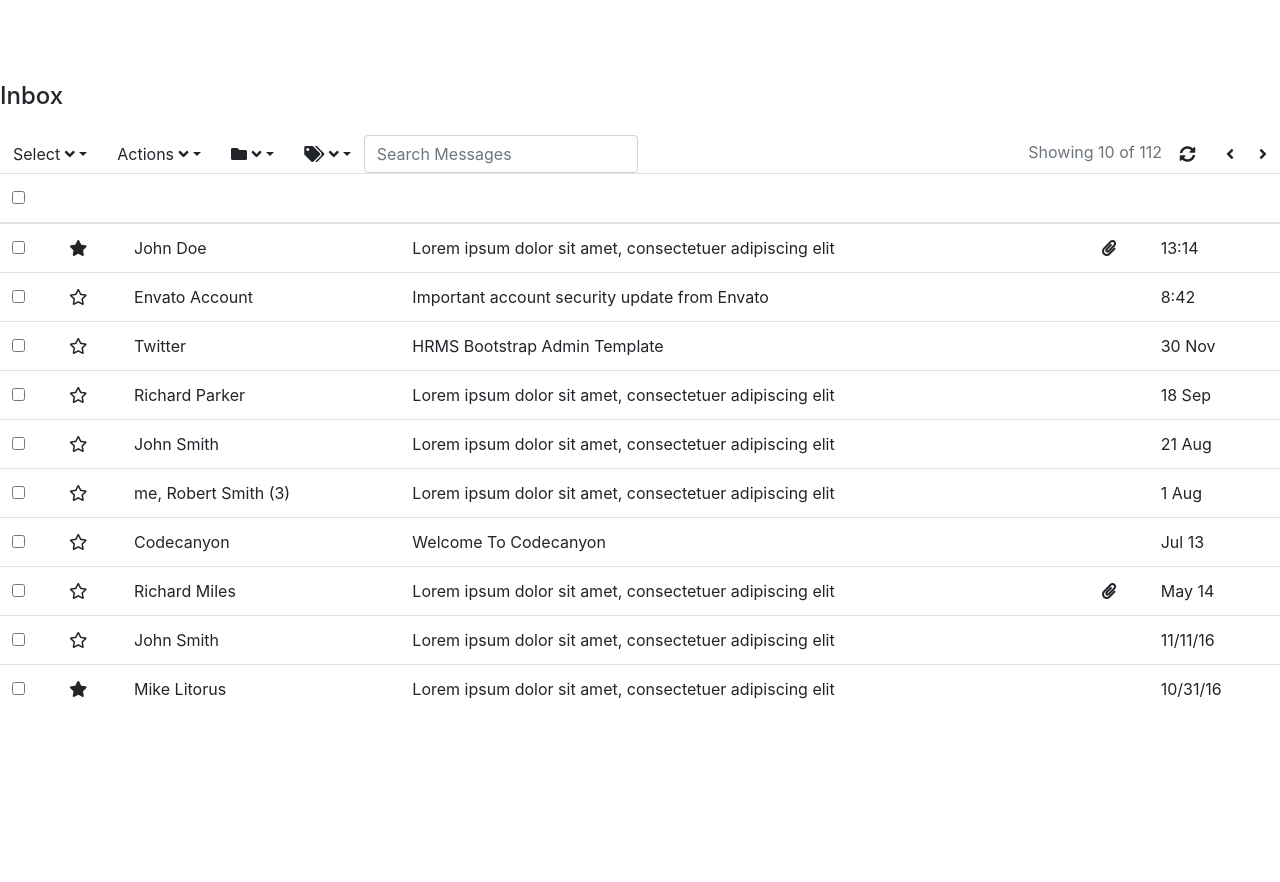
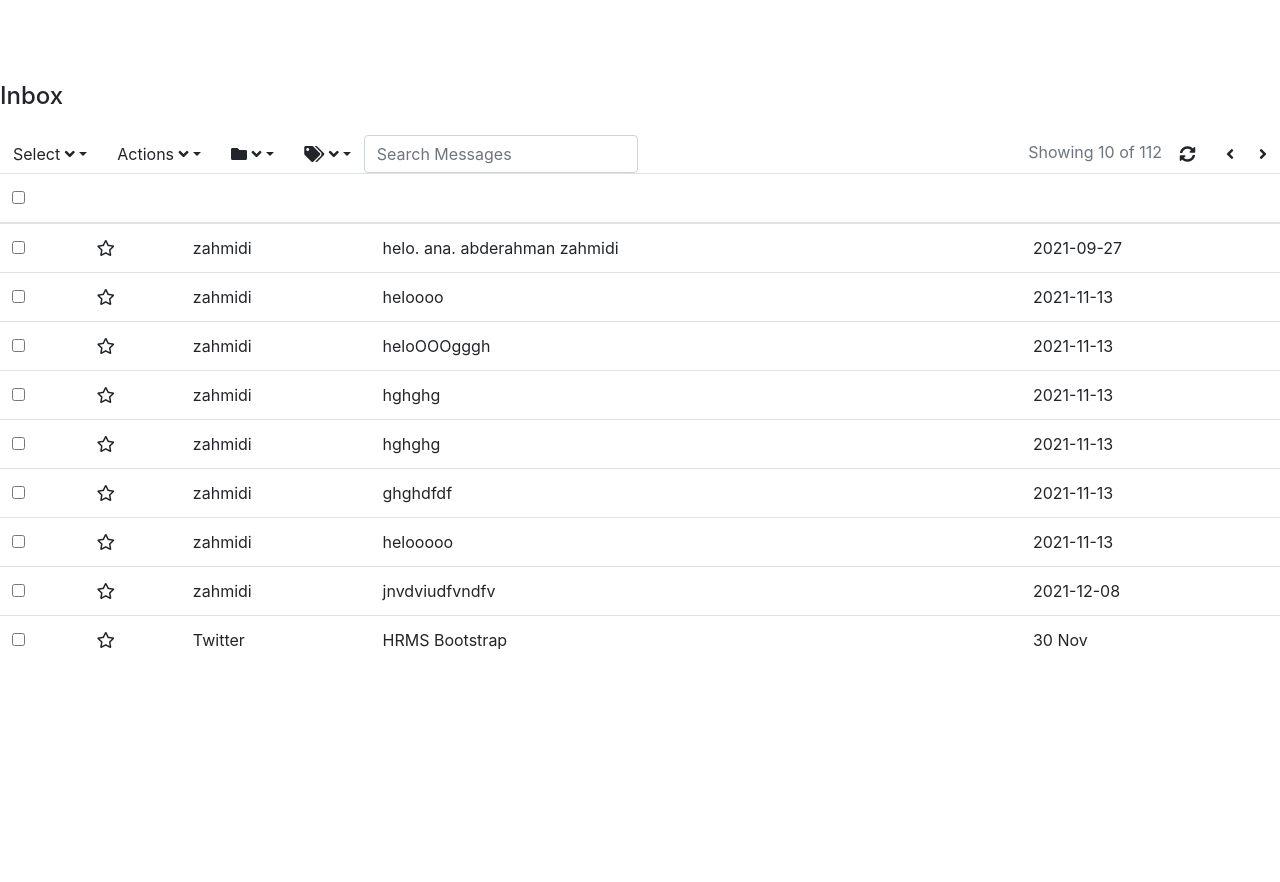
Before and after one commit to zahmidi1/zahmidi, a PHP site: page /admin/inbox.php in a window 1280 px wide. Shown: the part 916-1798 px from the top of the page. Run offline with PHP 8.4, Linux system fonts and the light colour scheme; data comes from the database, SQL or seed files in the repository; some libraries are stand-ins or nearby versions.

Commit message:
inbox email

```diff
--- a/admin/inbox.php
+++ b/admin/inbox.php
@@ -122,121 +122,44 @@
                                         </th>
                                     </tr>
                                 </thead>
+
                                 <tbody>
-                                    <tr class="unread clickable-row" data-href="mail-view.html">
-                                        <td>
-                                            <input type="checkbox" class="checkmail">
-                                        </td>
-                                        <td><span class="mail-important"><i class="fa fa-star starred"></i></span></td>
-                                        <td class="name">John Doe</td>
-                                        <td class="subject">Lorem ipsum dolor sit amet, consectetuer adipiscing
-                                            elit</td>
-                                        <td><i class="fas fa-paperclip"></i></td>
-                                        <td class="mail-date">13:14</td>
-                                    </tr>
-                                    <tr class="unread clickable-row" data-href="mail-view.html">
+                                    <?php
+                                    $query = "SELECT * FROM `contact`";
+                                    $data = dataAccess::desplaydata($query);
+                                    while ($row = $data->fetch(PDO::FETCH_NUM, PDO::FETCH_ORI_NEXT)) {
+                                        $id = $row[0];
+                                        $nom = $row[1];
+                                        $email = $row[2];
+                                        $telephone = $row[3];
+                                        $conntent = $row[4];
+                                        $date = $row[5];
+
+                                    ?>
+
+
+                                    <tr class="unread clickable-row" data-href="#">
                                         <td>
                                             <input type="checkbox" class="checkmail">
                                         </td>
                                         <td><span class="mail-important"><i class="far fa-star"></i></span>
                                         </td>
-                                        <td class="name">Envato Account</td>
-                                        <td class="subject">Important account security update from Envato</td>
+                                        <td class="name"><?php echo $nom ?></td>
+                                        <td class="subject"><?php echo $conntent ?></td>
                                         <td></td>
-                                        <td class="mail-date">8:42</td>
+                                        <td class="mail-date"><?php echo $date ?></td>
                                     </tr>
-                                    <tr class="clickable-row" data-href="mail-view.html">
+                                    <?php }; ?>
+                                    <tr class="clickable-row" data-href="#">
                                         <td>
                                             <input type="checkbox" class="checkmail">
                                         </td>
                                         <td><span class="mail-important"><i class="far fa-star"></i></span>
                                         </td>
                                         <td class="name">Twitter</td>
-                                        <td class="subject">HRMS Bootstrap Admin Template</td>
+                                        <td class="subject">HRMS Bootstrap </td>
                                         <td></td>
                                         <td class="mail-date">30 Nov</td>
-                                    </tr>
-                                    <tr class="unread clickable-row" data-href="mail-view.html">
-                                        <td>
-                                            <input type="checkbox" class="checkmail">
-                                        </td>
-                                        <td><span class="mail-important"><i class="far fa-star"></i></span>
-                                        </td>
-                                        <td class="name">Richard Parker</td>
-                                        <td class="subject">Lorem ipsum dolor sit amet, consectetuer adipiscing
-                                            elit</td>
-                                        <td></td>
-                                        <td class="mail-date">18 Sep</td>
-                                    </tr>
-                                    <tr class="clickable-row" data-href="mail-view.html">
-                                        <td>
-                                            <input type="checkbox" class="checkmail">
-                                        </td>
-                                        <td><span class="mail-important"><i class="far fa-star"></i></span>
-                                        </td>
-                                        <td class="name">John Smith</td>
-                                        <td class="subject">Lorem ipsum dolor sit amet, consectetuer adipiscing
-                                            elit</td>
-                                        <td></td>
-                                        <td class="mail-date">21 Aug</td>
-                                    </tr>
-                                    <tr class="clickable-row" data-href="mail-view.html">
-                                        <td>
-                                            <input type="checkbox" class="checkmail">
-                                        </td>
-                                        <td><span class="mail-important"><i class="far fa-star"></i></span>
-                                        </td>
-                                        <td class="name">me, Robert Smith (3)</td>
-                                        <td class="subject">Lorem ipsum dolor sit amet, consectetuer adipiscing
-                                            elit</td>
-                                        <td></td>
-                                        <td class="mail-date">1 Aug</td>
-                                    </tr>
-                                    <tr class="unread clickable-row" data-href="mail-view.html">
-                                        <td>
-                                            <input type="checkbox" class="checkmail">
-                                        </td>
-                                        <td><span class="mail-important"><i class="far fa-star"></i></span>
-                                        </td>
-                                        <td class="name">Codecanyon</td>
-                                        <td class="subject">Welcome To Codecanyon</td>
-                                        <td></td>
-                                        <td class="mail-date">Jul 13</td>
-                                    </tr>
-                                    <tr class="clickable-row" data-href="mail-view.html">
-                                        <td>
-                                            <input type="checkbox" class="checkmail">
-                                        </td>
-                                        <td><span class="mail-important"><i class="far fa-star"></i></span>
-                                        </td>
-                                        <td class="name">Richard Miles</td>
-                                        <td class="subject">Lorem ipsum dolor sit amet, consectetuer adipiscing
-                                            elit</td>
-                                        <td><i class="fas fa-paperclip"></i></td>
-                                        <td class="mail-date">May 14</td>
-                                    </tr>
-                                    <tr class="unread clickable-row" data-href="mail-view.html">
-                                        <td>
-                                            <input type="checkbox" class="checkmail">
-                                        </td>
-                                        <td><span class="mail-important"><i class="far fa-star"></i></span>
-                                        </td>
-                                        <td class="name">John Smith</td>
-                                        <td class="subject">Lorem ipsum dolor sit amet, consectetuer adipiscing
-                                            elit</td>
-                                        <td></td>
-                                        <td class="mail-date">11/11/16</td>
-                                    </tr>
-                                    <tr class="clickable-row" data-href="mail-view.html">
-                                        <td>
-                                            <input type="checkbox" class="checkmail">
-                                        </td>
-                                        <td><span class="mail-important"><i class="fa fa-star starred"></i></span></td>
-                                        <td class="name">Mike Litorus</td>
-                                        <td class="subject">Lorem ipsum dolor sit amet, consectetuer adipiscing
-                                            elit</td>
-                                        <td></td>
-                                        <td class="mail-date">10/31/16</td>
                                     </tr>
                                 </tbody>
                             </table>
```
